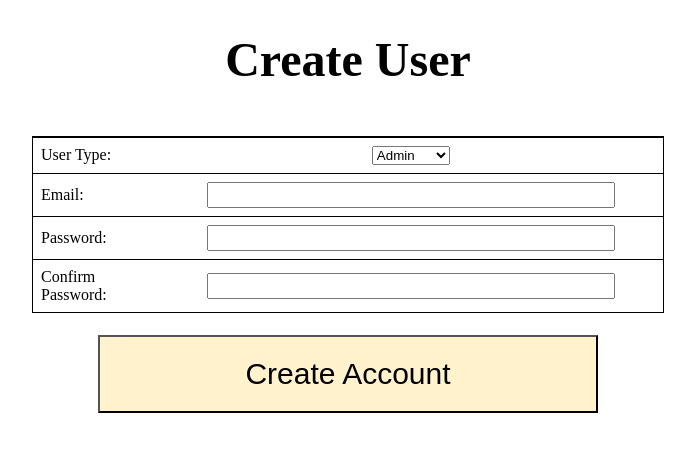
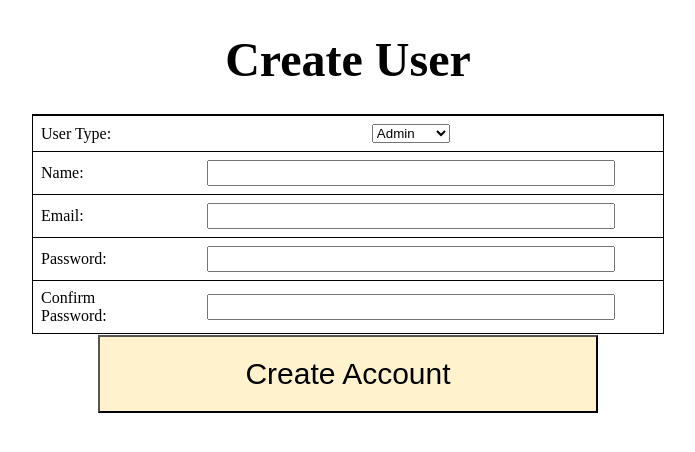
Before and after one commit to ConnorBrhely/ScrumMasters361, a Django app: page /create_user/ in a window 1280 px wide. Shown: the top 452 px of the page, without its empty margins (292-987 px from the left). Run offline with Django 4.2, Linux system fonts and the light colour scheme.

Commit message:
added name field to form in createuser.html, added email verification error messge to views.py along with taking the name from the form, created acceptance tests to test createuser and its functionality

```diff
--- a/TAScheduler/templates/createuser.html
+++ b/TAScheduler/templates/createuser.html
@@ -27,6 +27,10 @@
                 </td>
             </tr>
             <tr>
+                <td><label for="name">Name:</label></td>
+                <td style="text-align: center"><input type="text" class="key" id="name" name="name"></td>
+            </tr>
+            <tr>
                 <td><label for="email">Email:</label></td>
                 <td style="text-align: center"><input type="text" class="key" id="email" name="email"></td>
             </tr>
--- a/TAScheduler/views.py
+++ b/TAScheduler/views.py
@@ -11,11 +11,14 @@ class CreateUser(View):
 
     def post(self, request):
         noSuchUser = False
+        name = request.POST["name"]
         email = request.POST["email"]
         validEmail = validate.validate_email(email)
+        if not validEmail:
+            return render(request, "createuser.html", {"message": "Invalid email entered"})
         password = request.POST["password"]
         secondpassword = request.POST["confirmpassword"]
-        if email == "" or password == "" or secondpassword == "":
+        if email == "" or password == "" or secondpassword == "" or name == "":
             return render(request, "createuser.html", {"message": "One or more blank field detected"})
         try:
             equalPassword = (password == secondpassword)
@@ -23,8 +26,8 @@ class CreateUser(View):
             m = User.objects.get(email=email)
         except:
             noSuchUser = True
-        if noSuchUser and validPassword and equalPassword and validEmail:
-            m = User.objects.register(name="ben", email=email, password=password, user_type=request.POST["type"])
+        if noSuchUser and validPassword and equalPassword:
+            m = User.objects.register(name=name, email=email, password=password, user_type=request.POST["type"])
             m.save()
             return render(request, "createuser.html", {"message": "User successfully created"})
         elif not equalPassword:
```
Also changed, not shown: TAScheduler/tests/test_create_user.py (added, +55 -0 lines).
